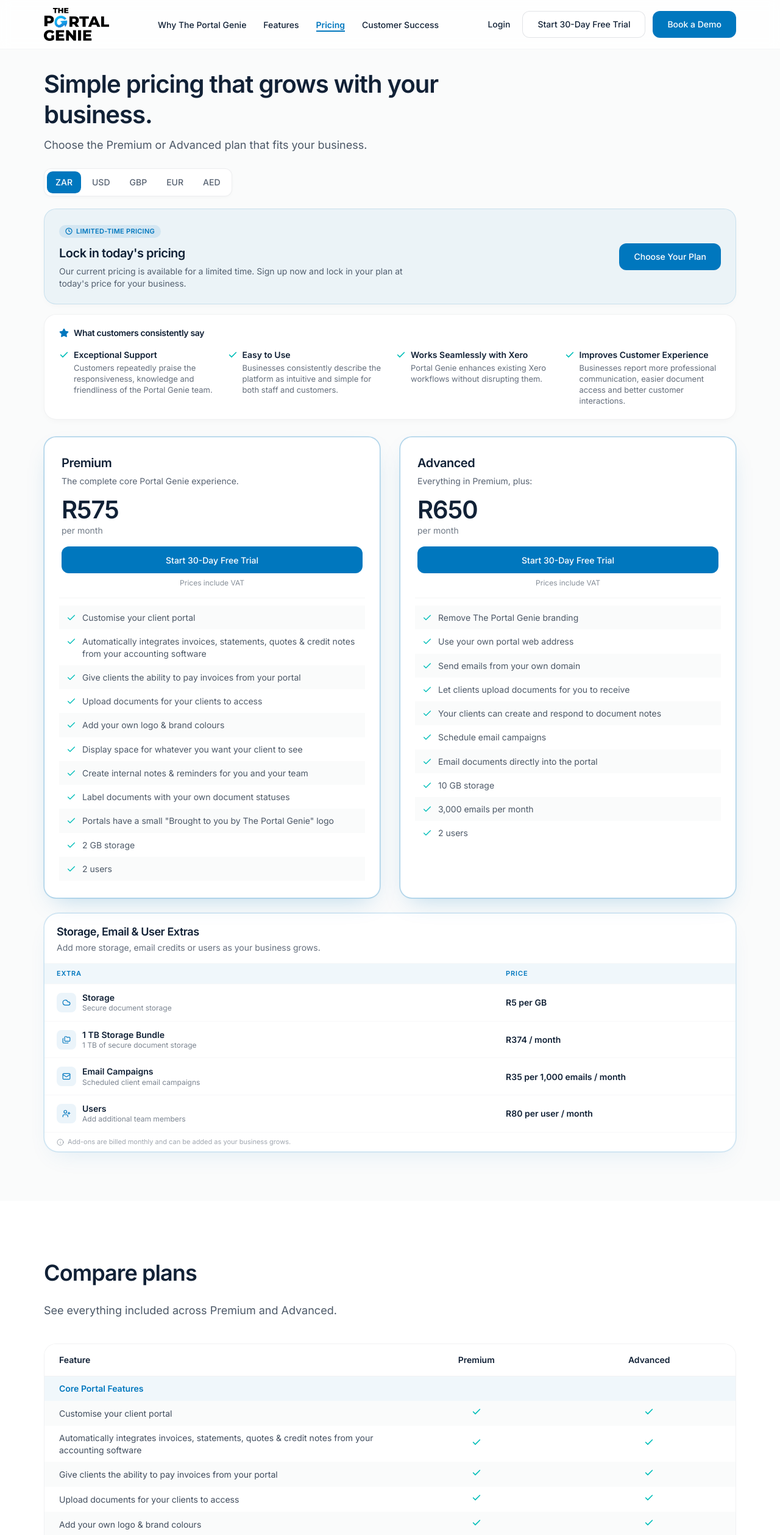
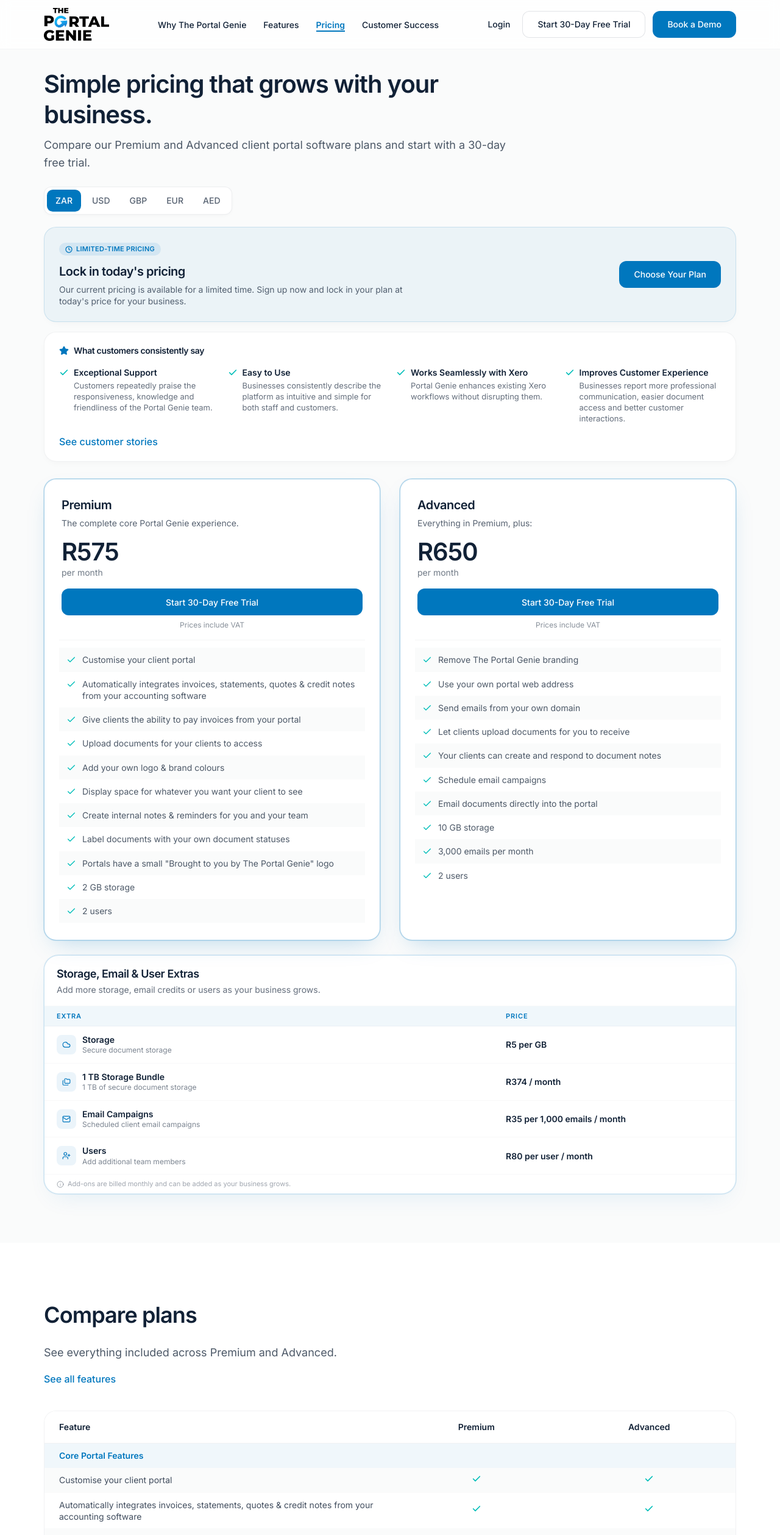
Before and after one commit to ThePortalGenie/portal-genie-site, a Next.js app: page /pricing in a window 1280 px wide. Shown: the top 2517 px of the page at 61% size. Built offline with nearby package versions, Linux system fonts and the light colour scheme.

Commit message:
Pricing SEO

```diff
--- a/app/pricing/page.tsx
+++ b/app/pricing/page.tsx
@@ -7,10 +7,8 @@
 import { PricingFaqStructuredData } from "@/components/seo/PricingFaqStructuredData";
 import { pricingPage } from "@/content/pricing";
 import { indexablePageMetadata } from "@/config/seo";
-import { site } from "@/config/site";
-
 export const metadata: Metadata = indexablePageMetadata("/pricing", {
-  title: `${pricingPage.metadata.title} | ${site.title}`,
+  title: "Client Portal Software Pricing | The Portal Genie",
   description: pricingPage.metadata.description,
   openGraph: {
     title: pricingPage.metadata.openGraph.title,
--- a/components/pricing/PricingCompareTable.tsx
+++ b/components/pricing/PricingCompareTable.tsx
@@ -1,6 +1,7 @@
 "use client";
 
 import { Fragment, type ReactNode } from "react";
+import Link from "next/link";
 import { Check, Minus } from "lucide-react";
 import {
   getComparisonFeatureSections,
@@ -194,6 +195,17 @@
           className="mx-auto max-w-2xl text-center md:mx-0 md:text-left"
         />
 
+        {compare.relatedLink ? (
+          <p className="mx-auto mt-4 max-w-2xl text-center text-sm sm:text-base md:mx-0 md:text-left">
+            <Link
+              href={compare.relatedLink.href}
+              className="font-medium text-portal-blue transition-colors duration-200 hover:text-portal-blue/80"
+            >
+              {compare.relatedLink.label}
+            </Link>
+          </p>
+        ) : null}
+
         <MobileCompare />
 
         <div className="mt-10 hidden overflow-x-auto rounded-card border border-muted/20 bg-surface md:block">
--- a/components/pricing/PricingHero.tsx
+++ b/components/pricing/PricingHero.tsx
@@ -24,7 +24,7 @@
           <h1 className="text-2xl font-semibold leading-tight tracking-tight text-portal-navy sm:text-3xl md:text-4xl lg:text-[2.5rem]">
             {hero.headline}
           </h1>
-          <p className="mt-2.5 hidden text-base leading-relaxed text-portal-navy/75 md:block sm:text-lg">
+          <p className="mt-2.5 text-base leading-relaxed text-portal-navy/75 sm:text-lg">
             {hero.description}
           </p>
         </div>
--- a/components/pricing/PricingTrustBar.tsx
+++ b/components/pricing/PricingTrustBar.tsx
@@ -1,4 +1,6 @@
+import Link from "next/link";
 import { Check, Star } from "lucide-react";
+import { links } from "@/config/links";
 import { customerSuccessPage } from "@/content/customer-success";
 
 export function PricingTrustBar() {
@@ -39,6 +41,15 @@
           </li>
         ))}
       </ul>
+
+      <p className="mt-3 text-center text-sm sm:text-base md:mt-4 lg:text-left">
+        <Link
+          href={links.customerSuccess}
+          className="font-medium text-portal-blue transition-colors duration-200 hover:text-portal-blue/80"
+        >
+          See customer stories
+        </Link>
+      </p>
     </aside>
   );
 }
--- a/content/pricing.ts
+++ b/content/pricing.ts
@@ -441,16 +441,17 @@
   metadata: {
     title: "Pricing",
     description:
-      "Simple pricing for Portal Genie. Choose Premium or Advanced and start with a 30-day free trial — with currency options for ZAR, USD, GBP, EUR and AED.",
+      "Compare Premium and Advanced client portal software plans from The Portal Genie, with monthly pricing in ZAR, USD, GBP, EUR and AED and a 30-day free trial.",
     openGraph: {
-      title: "Portal Genie Pricing",
+      title: "Client Portal Software Pricing | The Portal Genie",
       description:
-        "Explore Portal Genie pricing — Premium and Advanced plans with currency options for ZAR, USD, GBP, EUR and AED.",
+        "Compare Premium and Advanced client portal software plans from The Portal Genie, with monthly pricing in ZAR, USD, GBP, EUR and AED and a 30-day free trial.",
     },
   },
   hero: {
     headline: "Simple pricing that grows with your business.",
-    description: "Choose the Premium or Advanced plan that fits your business.",
+    description:
+      "Compare our Premium and Advanced client portal software plans and start with a 30-day free trial.",
     illustration: {
       src: "/images/assets/images/why-portal-genie-hero-three.png",
       description:
@@ -469,6 +470,10 @@
   compare: {
     headline: "Compare plans",
     description: "See everything included across Premium and Advanced.",
+    relatedLink: {
+      label: "See all features",
+      href: links.features,
+    },
   },
   faq: {
     headline: "Frequently asked questions",
```
